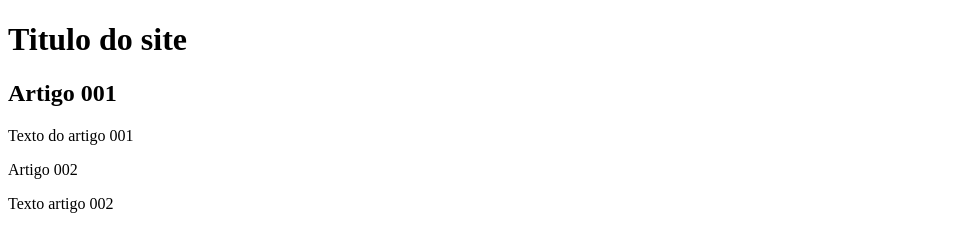
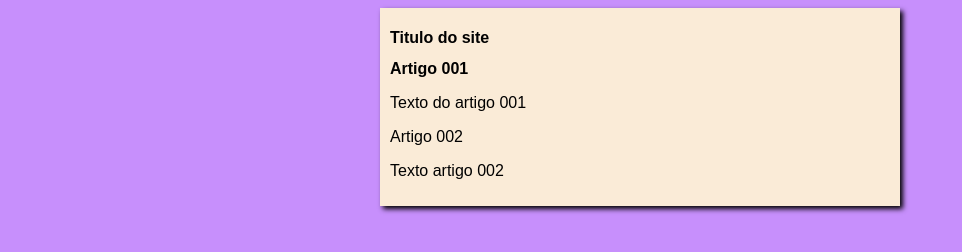
Before and after one commit to ViniciusRimes/projeto-site1, a plain HTML site: page index.html in a window 1280 px wide. Shown: the whole page, without its empty margins (0-962 px from the left). Drawn offline with Linux system fonts and the light colour scheme.

Commit message:
iniciei o design

```diff
--- /dev/null
+++ b/estilos/style.css
@@ -0,0 +1,16 @@
+* {
+     font-family: Arial, Helvetica, sans-serif ;
+     font-size: 16px;
+}
+body{
+    background-color: rgb(199, 143, 252);
+
+}
+
+main {
+    background-color: antiquewhite;
+    width: 500px;
+    margin: auto;
+    padding: 10px;
+    box-shadow: 3px 3px 5px black;
+}
--- a/index.html
+++ b/index.html
@@ -4,6 +4,7 @@
         <meta charset="UTF-8" lang="pt-br"/>
         <meta name = "viewport" content = "width = device=width, initial-scale=1.0">
         <title> Titulo do site </title>
+        <link rel="stylesheet" href="estilos/style.css">
     </head>
     <body>
          <main>
```
